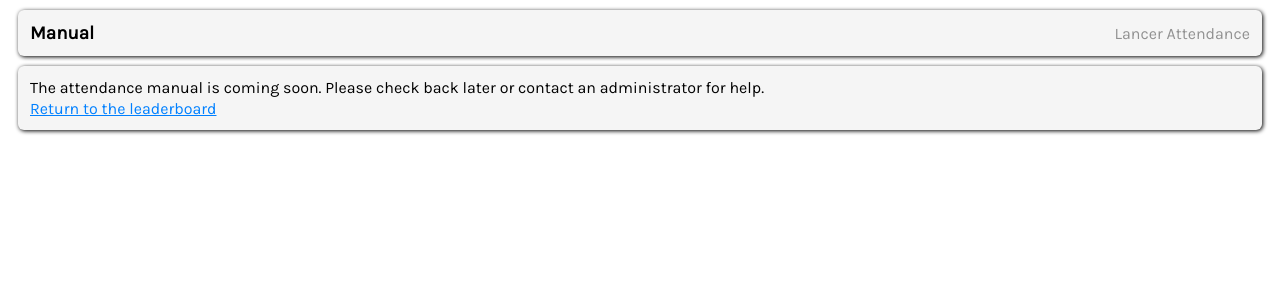
After one commit to reeper316099/Lancer-Attendance-Reeper, a Flask app: page /manual in a window 1280 px wide. The commit adds this page. Shown: the top 300 px of the page. Run offline with Flask 3, Linux system fonts and the light colour scheme; some libraries are stand-ins or nearby versions.

Commit message:
Add manual page and fix navigation links

```diff
--- a/api/website/templates/home.html
+++ b/api/website/templates/home.html
@@ -27,9 +27,9 @@
             <center><p>
                 Unofficial attendance system used for the <b>Center of Discovery and Design</b>
                 <span class="sep">•</span>
-                <a href="">Manual</a>
+                <a href="{{ url_for('views.manual') }}">Manual</a>
                 <span class="sep">•</span>
-                <a href="">Admin Panel</a>
+                <a href="{{ url_for('views.admin_home') }}">Admin Panel</a>
             </p></center>
         </footer>
 
--- a/api/website/templates/login.html
+++ b/api/website/templates/login.html
@@ -20,7 +20,7 @@
             </div>
             <hr>
 
-            <form action="login" method="POST">
+            <form action="{{ url_for('views.login') }}" method="POST">
 
                 <p>Email</p>
                 <input type="text" name="email" id="" class="input" required>
--- /dev/null
+++ b/api/website/templates/manual.html
@@ -0,0 +1,35 @@
+<!DOCTYPE html>
+<html>
+
+    <head>
+        <meta charset="UTF-8">
+        <meta http-equiv="X-UA-Compatible" content="IE=edge">
+        <meta name="viewport" content="width=device-width, initial-scale=1.0">
+
+        <link href='https://fonts.googleapis.com/css?family=Karla' rel='stylesheet'>
+        <link rel="stylesheet" href="https://cdn.jsdelivr.net/npm/bootstrap-icons/font/bootstrap-icons.css">
+        <link rel="stylesheet" type="text/css" href="{{ url_for('static', filename='base.css') }}">
+
+        <title>Manual</title>
+    </head>
+
+    <body>
+
+        <div class="container1 inline-container">
+            <h3>Manual</h3>
+            <p class="lesser">Lancer Attendance</p>
+        </div>
+
+        <div class="container1">
+            <p>
+                The attendance manual is coming soon. Please check back later or contact an administrator
+                for help.
+            </p>
+            <p>
+                <a href="{{ url_for('views.home') }}">Return to the leaderboard</a>
+            </p>
+        </div>
+
+    </body>
+
+</html>
--- a/api/website/views.py
+++ b/api/website/views.py
@@ -29,6 +29,11 @@ def admin_required(func):
 @views.route("/")
 def home():
     return render_template("home.html")
+
+
+@views.route("/manual")
+def manual():
+    return render_template("manual.html")
 
 
 @views.route("/login", methods=["GET", "POST"])
```
